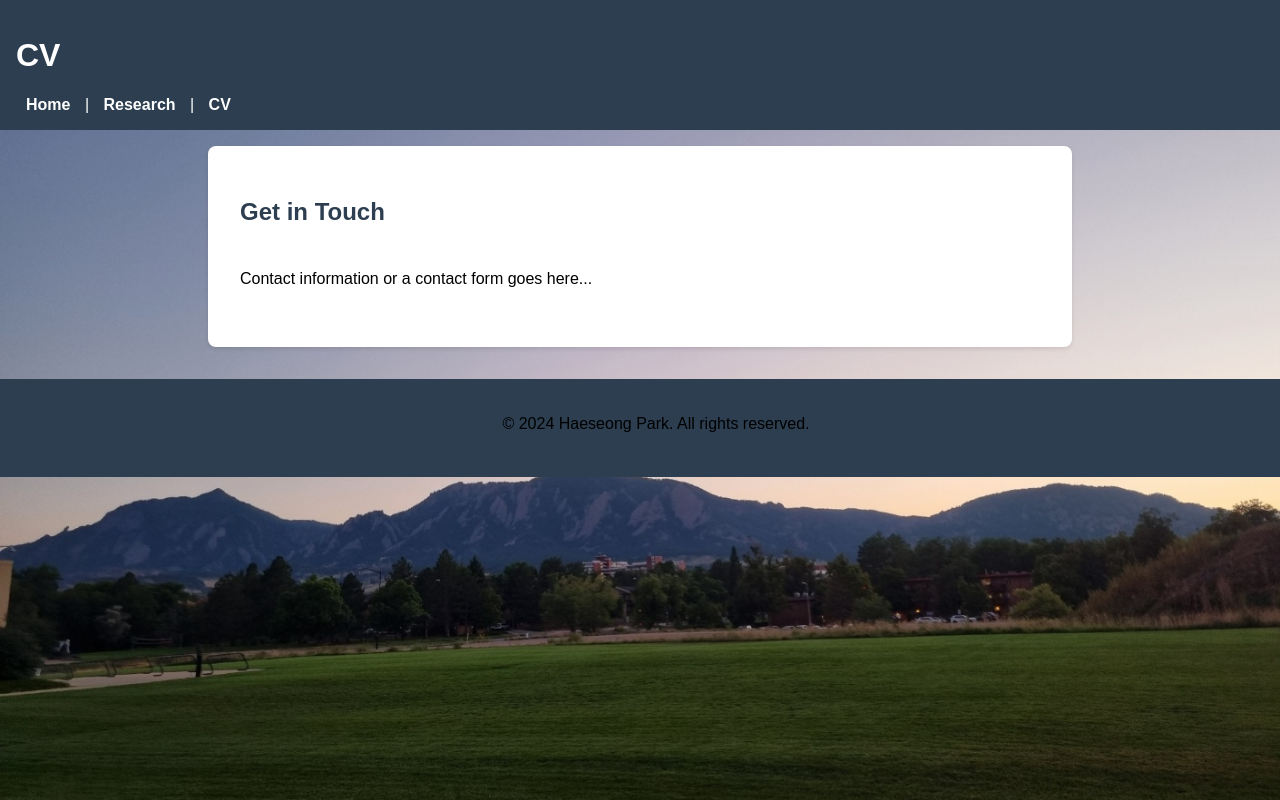
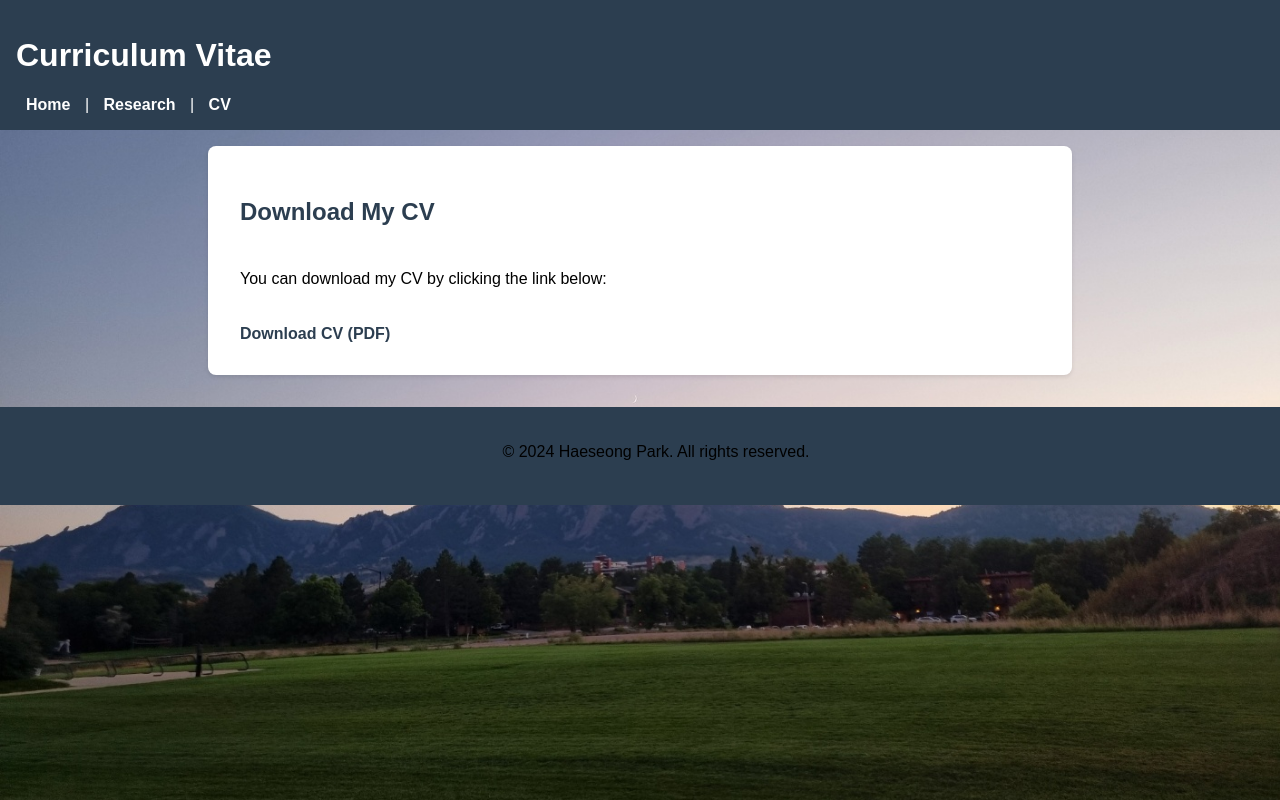
Before and after one commit to haeseong-a/haeseong.park, a plain HTML site: page cv.html in a window 1280 px wide. Shown: the top 800 px of the page. Drawn offline with Linux system fonts and the light colour scheme.

Commit message:
Update cv.html

```diff
--- a/cv.html
+++ b/cv.html
@@ -3,21 +3,23 @@
 <head>
     <meta charset="UTF-8">
     <meta name="viewport" content="width=device-width, initial-scale=1.0">
-    <title>Contact - Haeseong Park</title>
+    <title>CV - Haeseong Park</title>
     <link rel="stylesheet" href="style.css">
 </head>
 <body>
     <header>
-        <h1>CV</h1>
+        <h1>Curriculum Vitae</h1>
         <nav>
             <a href="index.html">Home</a> |
             <a href="research.html">Research</a> |
             <a href="cv.html">CV</a>
         </nav>
     </header>
+
     <section>
-        <h2>Get in Touch</h2>
-        <p>Contact information or a contact form goes here...</p>
+        <h2>Download My CV</h2>
+        <p>You can download my CV by clicking the link below:</p>
+        <a href="cv.pdf" target="_blank">Download CV (PDF)</a> <!-- Link to your CV PDF -->
     </section>
 
     <footer>
```
